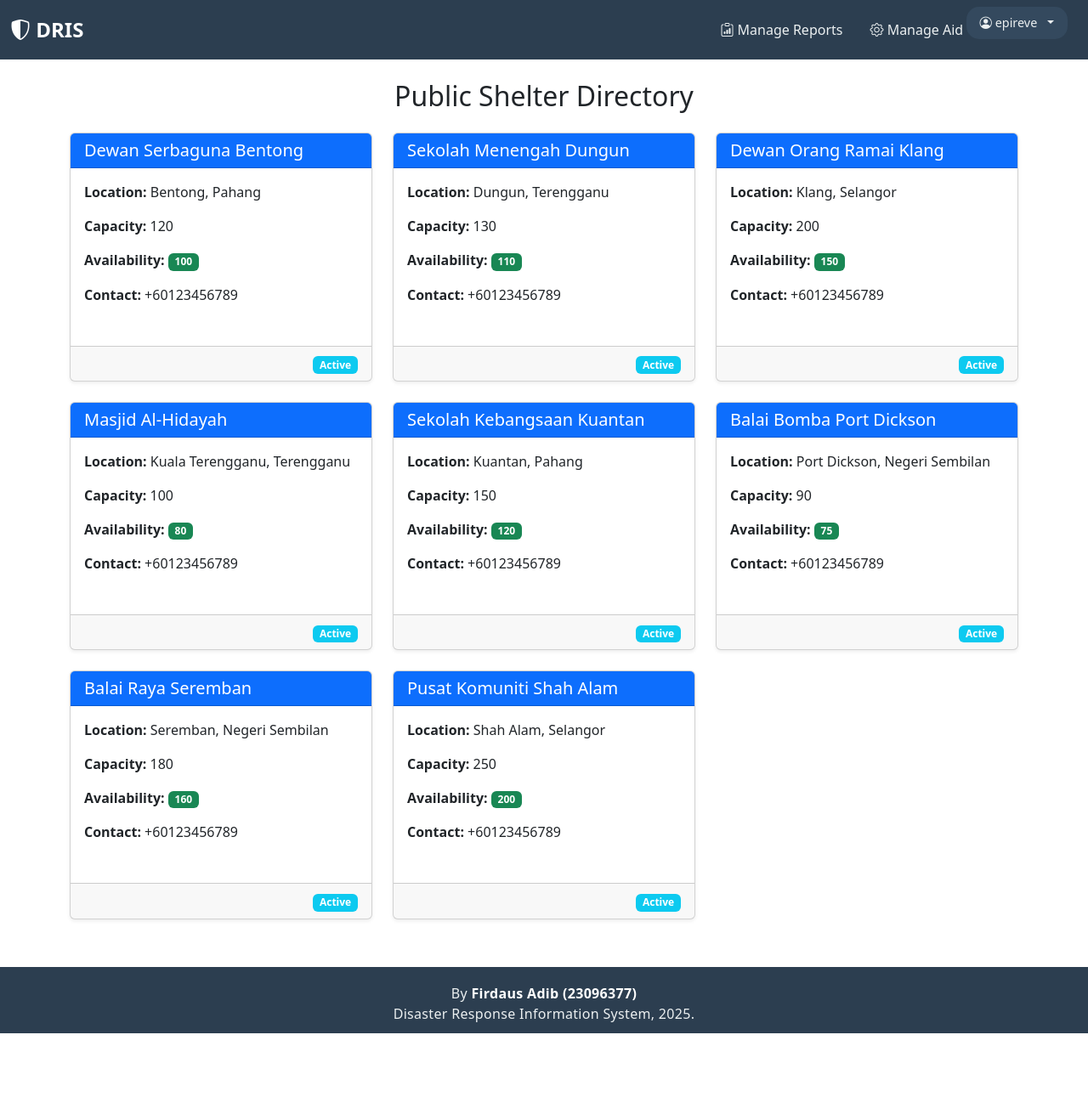
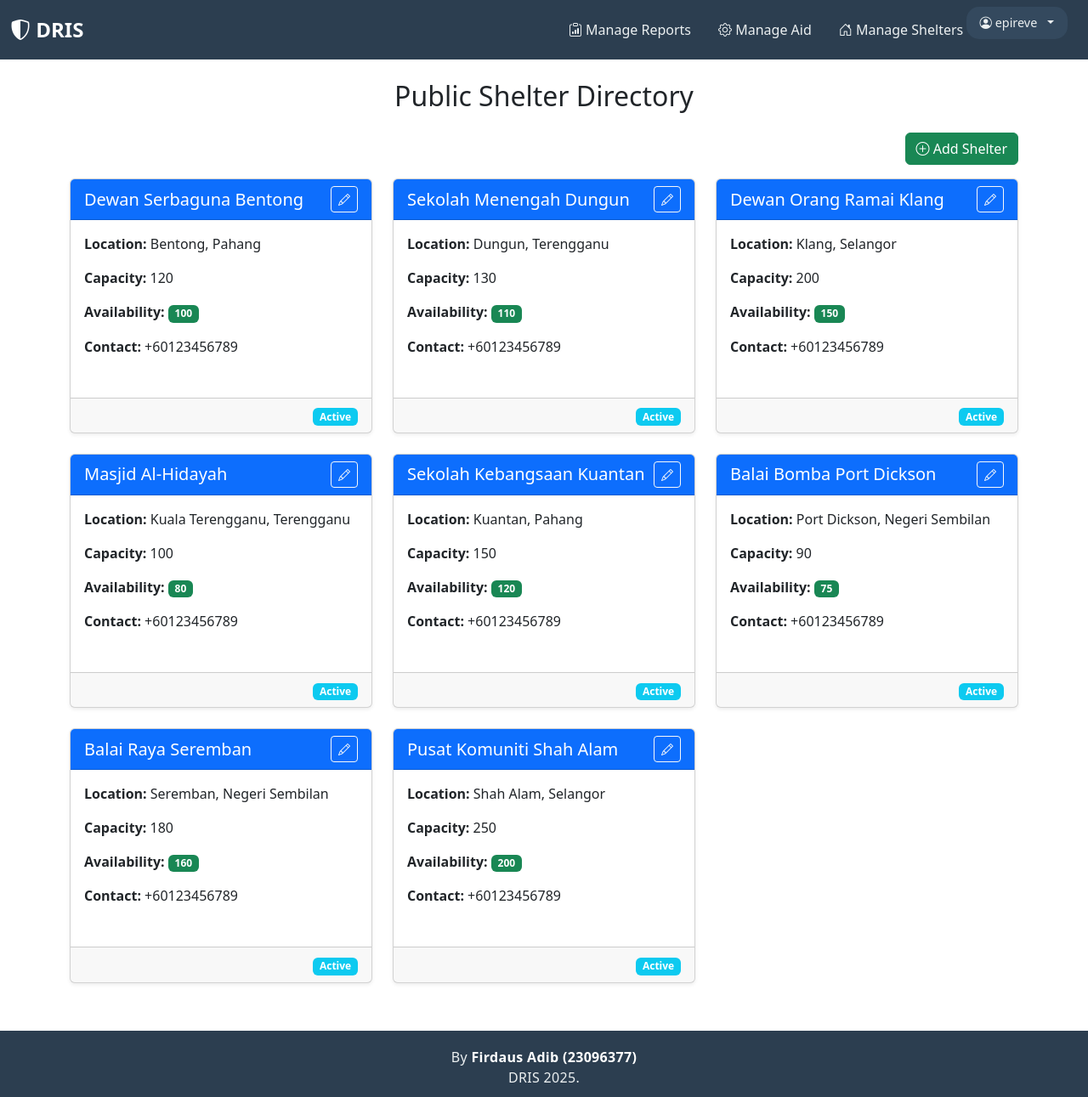
Before and after one commit to epireve/dris, a Django app: page /shelters/ in a window 1280 px wide. Shown: the whole page at 85% size. Before the commit the page ends 1216 px from the top, so only its background shows below. Run offline with Django 5.2, Linux system fonts and the light colour scheme; a user stored in the database is signed in; data comes from the database, SQL or seed files in the repository; some libraries are stand-ins or nearby versions.

Commit message:
feat(shelter): add shelter management functionality with add and edit views

```diff
--- a/DRIS_Project/urls.py
+++ b/DRIS_Project/urls.py
@@ -29,4 +29,6 @@ urlpatterns = [
     path("authority/analytics/", views.authority_analytics, name="authority_analytics"),
     # Public Shelter Directory
     path("shelters/", views.shelter_directory, name="shelter_directory"),
+    path("shelters/add/", views.shelter_add, name="shelter_add"),
+    path("shelters/<int:pk>/edit/", views.shelter_edit, name="shelter_edit"),
 ]
--- a/core/templates/core/home.html
+++ b/core/templates/core/home.html
@@ -67,6 +67,9 @@ Show admin/authority menu for users with is_superuser or is_staff, even if role
                             </a>
                             <a class="nav-link" href="{% url 'aid_request_list' %}">
                                 <i class="bi bi-gear"></i> Manage Aid
+                            </a>
+                            <a class="nav-link" href="{% url 'shelter_directory' %}">
+                                <i class="bi bi-house-door"></i> Manage Shelters
                             </a>
                             <a class="nav-link" href="{% url 'authority_analytics' %}">
                                 <i class="bi bi-bar-chart"></i> Analytics
@@ -185,6 +188,16 @@ Show admin/authority menu for users with is_superuser or is_staff, even if role
                         <div class="col-md-12 mb-3">
                             <div class="card action-card h-100">
                                 <div class="card-body text-center">
+                                    <i class="bi bi-house-door text-success" style="font-size: 2rem;"></i>
+                                    <h5 class="card-title mt-3">Manage Shelters</h5>
+                                    <p class="card-text">View, add, and edit public shelters</p>
+                                    <a href="{% url 'shelter_directory' %}" class="btn btn-success">Manage Shelters</a>
+                                </div>
+                            </div>
+                        </div>
+                        <div class="col-md-12 mb-3">
+                            <div class="card action-card h-100">
+                                <div class="card-body text-center">
                                     <i class="bi bi-bar-chart text-info" style="font-size: 2rem;"></i>
                                     <h5 class="card-title mt-3">Analytics</h5>
                                     <p class="card-text">View analytics and statistics for your authority</p>
@@ -252,7 +265,7 @@ Show admin/authority menu for users with is_superuser or is_staff, even if role
     </div>
     <footer class="footer">
         By <strong>Firdaus Adib (23096377)</strong><br>
-        Disaster Response Information System, 2025.
+        DRIS 2025.
     </footer>
     <script src="https://cdn.jsdelivr.net/npm/bootstrap@5.3.0/dist/js/bootstrap.bundle.min.js"></script>
     {% block extra_js %}{% endblock %}
--- a/core/templates/shelter/directory.html
+++ b/core/templates/shelter/directory.html
@@ -5,13 +5,29 @@
 {% block content %}
 <div class="container mt-4">
     <h2 class="mb-4 text-center">Public Shelter Directory</h2>
+    {% if user.is_authenticated %}
+        {% if user.role == "AUTHORITY" or user.is_superuser or user.is_staff %}
+            <div class="mb-3 text-end">
+                <a href="{% url 'shelter_add' %}" class="btn btn-success">
+                    <i class="bi bi-plus-circle"></i> Add Shelter
+                </a>
+            </div>
+        {% endif %}
+    {% endif %}
     <div class="row">
         {% if shelters %}
             {% for shelter in shelters %}
                 <div class="col-md-6 col-lg-4 mb-4">
                     <div class="card h-100 shadow-sm">
-                        <div class="card-header bg-primary text-white">
+                        <div class="card-header bg-primary text-white d-flex justify-content-between align-items-center">
                             <h5 class="mb-0">{{ shelter.name }}</h5>
+                            {% if user.is_authenticated %}
+                                {% if user.role == "AUTHORITY" or user.is_superuser or user.is_staff %}
+                                    <a href="{% url 'shelter_edit' shelter.pk %}" class="btn btn-sm btn-outline-light ms-2" title="Edit">
+                                        <i class="bi bi-pencil"></i>
+                                    </a>
+                                {% endif %}
+                            {% endif %}
                         </div>
                         <div class="card-body">
                             <p><strong>Location:</strong> {{ shelter.location }}</p>
--- a/core/views.py
+++ b/core/views.py
@@ -7,6 +7,8 @@ from django.utils.decorators import method_decorator
 from django.urls import reverse_lazy
 from django.contrib import messages
 from django.db.models import Count
+from .forms import ShelterForm
+from .models import Shelter
 from .forms import (
     UserRegistrationForm,
     DisasterReportForm,
@@ -288,3 +290,46 @@ def authority_analytics(request):
 def shelter_directory(request):
     shelters = Shelter.objects.filter(is_active=True).order_by("location", "name")
     return render(request, "shelter/directory.html", {"shelters": shelters})
+
+
+@login_required
+def shelter_add(request):
+    if not (
+        request.user.role == "AUTHORITY"
+        or request.user.is_superuser
+        or request.user.is_staff
+    ):
+        return redirect("login")
+    if request.method == "POST":
+        form = ShelterForm(request.POST)
+        if form.is_valid():
+            form.save()
+            return redirect("shelter_directory")
+    else:
+        form = ShelterForm()
+    return render(
+        request, "shelter/shelter_form.html", {"form": form, "is_edit": False}
+    )
+
+
+@login_required
+def shelter_edit(request, pk):
+    if not (
+        request.user.role == "AUTHORITY"
+        or request.user.is_superuser
+        or request.user.is_staff
+    ):
+        return redirect("login")
+    shelter = get_object_or_404(Shelter, pk=pk)
+    if request.method == "POST":
+        form = ShelterForm(request.POST, instance=shelter)
+        if form.is_valid():
+            form.save()
+            return redirect("shelter_directory")
+    else:
+        form = ShelterForm(instance=shelter)
+    return render(
+        request,
+        "shelter/shelter_form.html",
+        {"form": form, "is_edit": True, "shelter": shelter},
+    )
```
Also changed, not shown: core/forms.py (+22 -0 lines), core/templates/shelter/shelter_form.html (added, +37 -0 lines).
